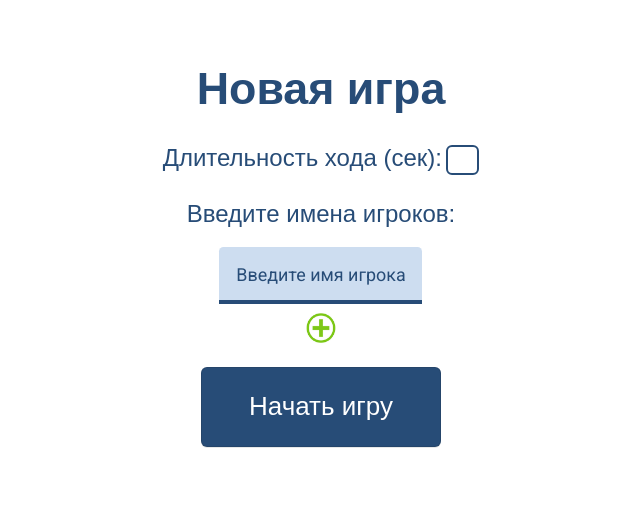
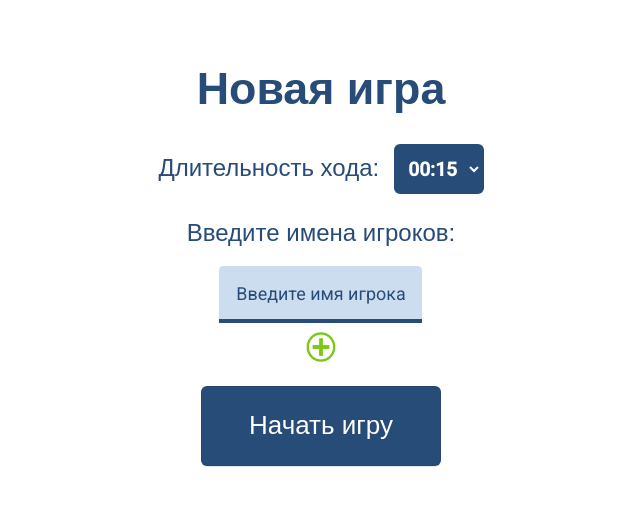
Before and after one commit to kapitan-alexey/trackmygame, a Django app: page /en/start-game in a window 1280 px wide. Shown: the part 41-547 px from the top of the page, without its empty margins (319-959 px from the left). Run offline with Django 5.2, Linux system fonts and the light colour scheme; some web fonts are replaced.

Commit message:
changed game duration form

```diff
--- a/bgamemate/forms.py
+++ b/bgamemate/forms.py
@@ -1,13 +1,25 @@
-from django.forms import ModelForm, TextInput, NumberInput
+from django.forms import ModelForm, TextInput, NumberInput, ChoiceField, Select
 from django.utils.translation import gettext_lazy as _
 from .models import GameSession, Player
 
 class GameSessionForm(ModelForm):
 
+    DURATION_CHOICES = [
+    (15, '00:15'),
+    (30, '00:30'),
+    (45, '00:45'),
+    (60, '01:00'),
+    (90, '01:30'),
+    (120, '02:00'),
+    (150, '02:30'),
+    (180, '03:00'),
+    (300, '05:00'),
+    ]
+    turn_duration = ChoiceField(choices=DURATION_CHOICES, widget=Select(attrs={'class': 'duration-form create-game-form'}), initial='mm:ss')
     def __init__(self, *args, **kwargs):
         super().__init__(*args, **kwargs)
         # self.fields['game'].label = "Игра"
-        self.fields['turn_duration'].label = _("Длительность хода (сек)")
+        self.fields['turn_duration'].label = _("Длительность хода")
 
     class Meta:
         model = GameSession
@@ -15,7 +27,7 @@ class GameSessionForm(ModelForm):
         # fields = ['game', 'turn_duration']
         widgets = {
             # 'game': Select(attrs={'class': 'create-game-form game-form'}),
-            'turn_duration': NumberInput(attrs={'class': 'create-game-form duration-form'}),
+            # 'turn_duration': NumberInput(attrs={'class': 'create-game-form duration-form'}),
         }
 
 
--- a/bgamemate/static/bgamemate/css/start-game.css
+++ b/bgamemate/static/bgamemate/css/start-game.css
@@ -22,17 +22,23 @@
 }
 
 .duration-form {
-    width: 23px;
-    height: 20px;
+    width: 90px;
+    height: 50px;
     border-radius: 6px;
     border: 2px solid #274c77;
-    color: #274c77;
     font-weight: 600;
     text-align: center;
-    font-size: 110%;
+    font-size: 120%;
     font-family: 'Roboto', sans-serif;
-    padding: 3px;
+    padding: 6px;
+    background: #274c77;
+    color: #fff;
+    margin-left: 10px;
 }
+
+/* select.duration-form {
+    padding: 20px;
+} */
 
 .players-header {
     display: block;
```
